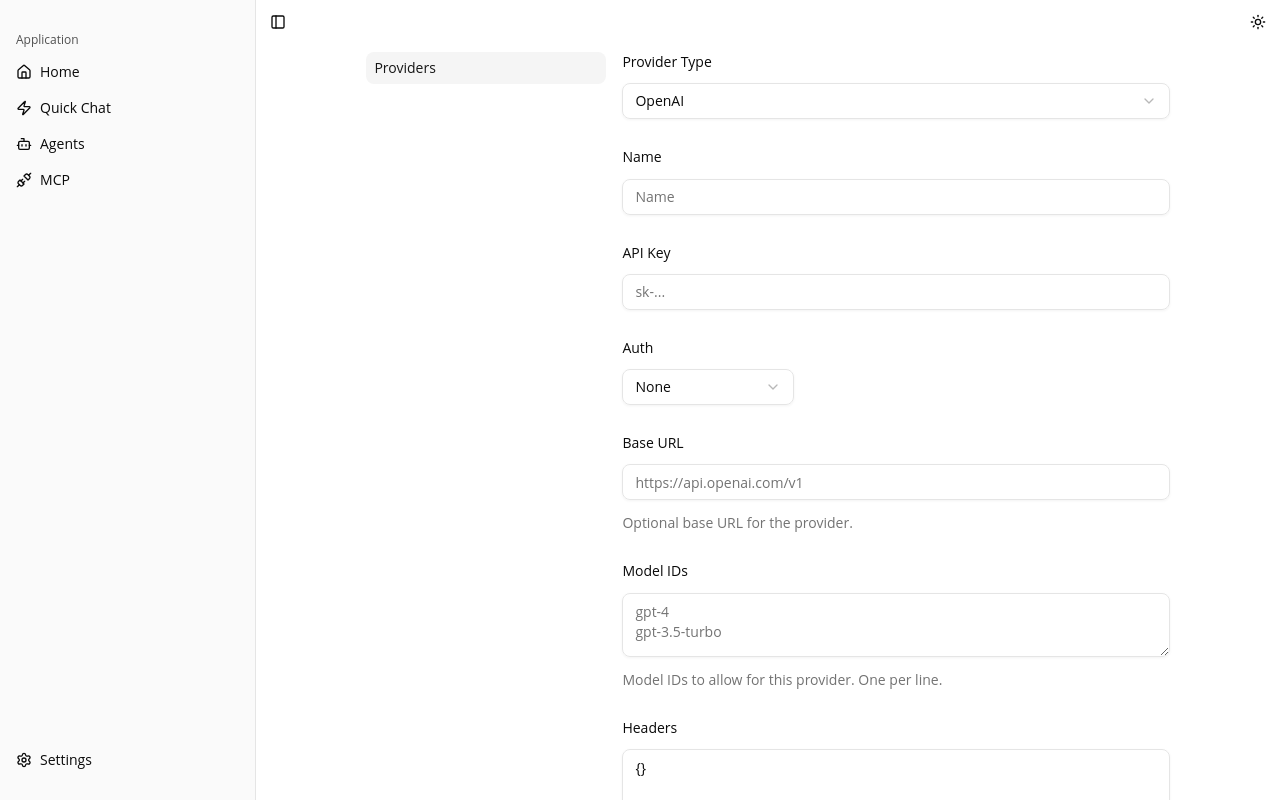
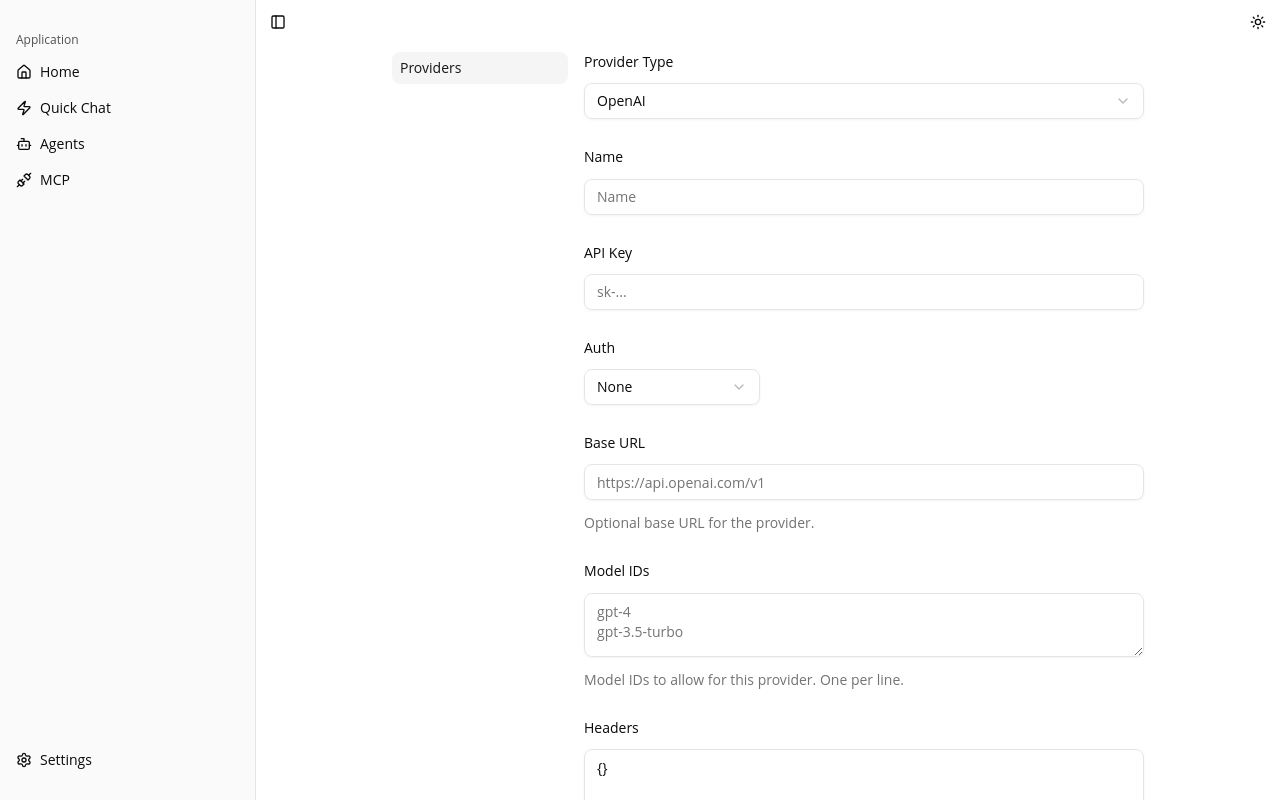
Before and after one commit to willdady/platypus, a Next.js app in the folder apps/frontend/: page /1/workspace/1/settings/providers in a window 1280 px wide. Built offline with nearby package versions, Linux system fonts and the light colour scheme.

Commit message:
feat: fixed position settings menu on workspace settings layout

```diff
--- a/apps/frontend/app/[orgId]/workspace/[workspaceId]/settings/layout.tsx
+++ b/apps/frontend/app/[orgId]/workspace/[workspaceId]/settings/layout.tsx
@@ -11,11 +11,11 @@
 
   return (
     <div className="flex justify-center">
-      <div className="flex w-4/5 max-w-4xl">
-        <div className="w-64">
+      <div className="flex w-4/5 max-w-3xl">
+        <div className="w-48 fixed top-7 pt-4">
           <SettingsMenu orgId={orgId} workspaceId={workspaceId} />
         </div>
-        <div className="flex-1 p-2">{children}</div>
+        <div className="flex-1 p-2 ml-48">{children}</div>
       </div>
     </div>
   );
```
